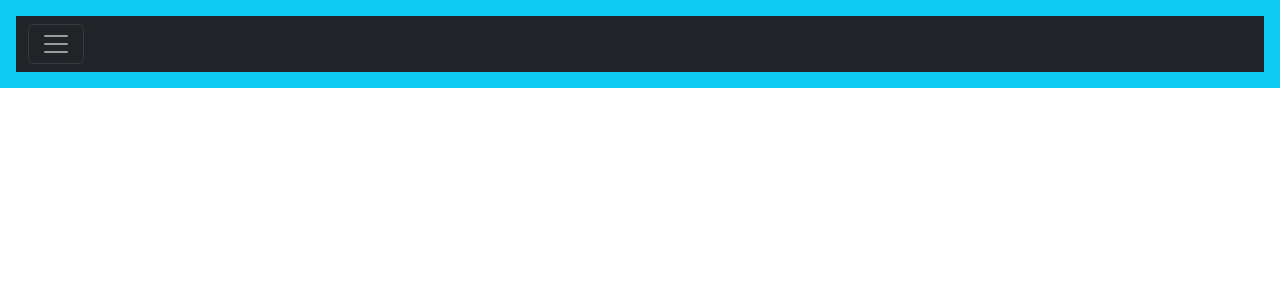
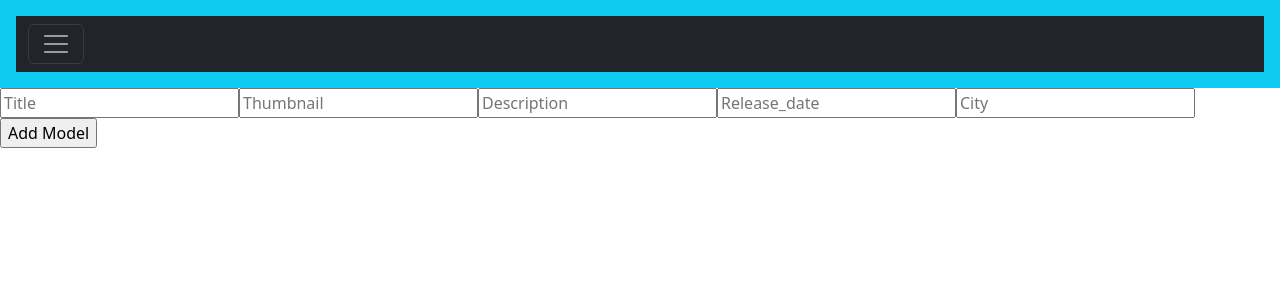
Before and after one commit to Edsey-omenda/Bavarian-Motor-Work, a React (Create React App) app: page /newmodel in a window 1280 px wide. Before the commit this address had no page. Shown: the top 300 px of the page. Built offline with nearby package versions, Linux system fonts and the light colour scheme.

Commit message:
updates  the  model  form  to  succesfully  add a model  to  the app

```diff
--- a/src/components/App.js
+++ b/src/components/App.js
@@ -2,8 +2,8 @@ import React  from 'react'
 import Navbar from  './Navbar'
 import Home from './Home'
 import Models from './Models';
-import Reviews from './Review';
 import {BrowserRouter as Router, Route, Routes} from 'react-router-dom';
+import ModelForm from './ModelForm';
 
 export default  function App(){
       return(
@@ -15,7 +15,7 @@ export default  function App(){
           <Routes>
           <Route  exact path="/" element={<Home />}></Route>
           <Route  exact path="/models" element={<Models />}></Route>
-          <Route  exact path="/reviews" element={<Reviews />}></Route>
+          <Route  exact path="/newmodel" element={<ModelForm />}></Route>
           </Routes>
           </Router>
 
--- a/src/components/ModelCard.js
+++ b/src/components/ModelCard.js
@@ -1,14 +1,20 @@
-import React, {useState} from 'react';
-import ModelItem from './Upmodel';
-import  EditModel from './EditModel'
+import React from 'react';
+// import  EditModel from './EditModel'
 
-export default function ModelCard({modelThumbnail, modelTitle, modelDescription, modelReleaseYear, modelCity, onUpdateModel, onDeleteModel}){
+export default function ModelCard({modelThumbnail, modelTitle, modelDescription, modelReleaseYear, modelCity, models, setModels}){
 
-    const [models, setModels] = useState([]);
 
-    function handleDeleteModel(deletedModel) {
-        console.log("In Models:", deletedModel);
-      }
+    function handleDeleteClick(id){
+        fetch(`http://localhost:4000/models/${id}`,{
+          method:"DELETE",
+        })
+        .then(res => res.json())
+        .then(() => {
+          const deleteModel = models.filter((models) => models.id !== id)
+          setModels(deleteModel)
+        })
+
+    }
 
     return(
         <div className="col m-2">
@@ -19,11 +25,10 @@ export default function ModelCard({modelThumbnail, modelTitle, modelDescription,
             ReleaseYear: &nbsp;{modelReleaseYear}<br></br>
             Description: &nbsp;{modelDescription}<br></br>
             City:   &nbsp;{modelCity}
-            <ModelItem
-            onDeleteModel={handleDeleteModel}
-            onUpdateModel={onUpdateModel}
-            />
-            <EditModel />
+
+            <button className="remove" onClick={(e) =>handleDeleteClick(models.id)}> <span role="img" aria-label="delete">
+              🗑
+            </span>Delete</button>
         </div>
         </div>
 
--- /dev/null
+++ b/src/components/ModelForm.js
@@ -0,0 +1,62 @@
+import React, {useState} from "react";
+
+export default function NewModelForm({title, short_description, thumbnail, release_date, city}) {
+  const[models, setModels] =useState([])
+  const[newTitle, setNewTitle] = useState("")
+  const[newThumbnail, setNewThumbnail] = useState("")
+  const[newDescription, setNewDescription] = useState("")
+  const[newReleaseYear, setNewReleaseYear] = useState("")
+  const[newCity, setNewCity] = useState("")
+
+  function handleNewTitle(event){
+    setNewTitle(event.target.value)
+  }
+
+  function handleNewThumbnail(event){
+    setNewThumbnail(event.target.value)
+  }
+
+  function handleNewDescription(event){
+    setNewDescription(event.target.value)
+  }
+
+  function handleNewReleaseYear(event){
+    setNewReleaseYear(event.target.value)
+  }
+
+  function handleNewCity(event){
+    setNewCity(event.target.value)
+  }
+
+  function handleSubmitNewModel(event){
+    event.preventDefault();
+    const newPoem = {
+      title: newTitle,
+      thumbnail: newThumbnail,
+      short_description: newDescription,
+      release_date: newReleaseYear,
+      city: newCity
+    }
+
+    fetch("http://localhost:4000/models",{
+    method: "POST",
+    headers: {
+      "Content-Type": "application/json",
+    },
+    body: JSON.stringify(newPoem),
+   })
+   .then((r) => r.json())
+    .then((newModel) => setModels([...models,newModel]));
+  }
+
+  return (
+    <form className="new-poem-form" onSubmit={handleSubmitNewModel}>
+      <input placeholder="Title"  title="title" value={title} onChange={handleNewTitle}/>
+      <input placeholder="Thumbnail"  title="title" value={thumbnail} onChange={handleNewThumbnail}/>
+      <input placeholder="Description"  title="title" value={short_description} onChange={handleNewDescription}/>
+      <input placeholder="Release_date"  title="title" value={release_date} onChange={handleNewReleaseYear}/>
+      <input placeholder="City"  value={city} onChange={handleNewCity}/>
+      <input type="submit" value="Add Model" />
+    </form>
+  );
+}
--- a/src/components/Navbar.js
+++ b/src/components/Navbar.js
@@ -12,7 +12,7 @@ export default function Home(){
         < li className="nav-item" role="presentation">
         <Link className='nav-link text-blue h4' to="/">Home</Link>
         <Link className='nav-link text-blue h4' to="/models">Models</Link>
-        <Link className='nav-link text-blue h4' to="/reviews">Reviews</Link>
+        <Link className='nav-link text-blue h4' to="/newmodel">NewModels</Link>
         </li>
  </ul>
   </div>
--- a/src/components/Upmodel.js
+++ b/src/components/Upmodel.js
@@ -1,21 +1,24 @@
 
-import React from "react";
+import React, {useState} from 'react';
 
-function ModelItem({ id, onDeleteModel }) {
+function ModelItem({ models, setModels}) {
 
 
-  function handleDeleteClick(){
+  function handleDeleteClick(id){
       fetch(`http://localhost:4000/models/${id}`,{
         method:"DELETE",
       })
       .then(res => res.json())
-      .then(()=> console.log("deleted!"))
-    onDeleteModel(id)
+      .then(() => {
+        const deleteModel = models.filter((models) => models.id !== id)
+        setModels(deleteModel)
+      })
+
   }
 
   return (
     <div>
-      <button className="remove" onClick={handleDeleteClick}> <span role="img" aria-label="delete">
+      <button className="remove" onDeleteModel={(e) =>handleDeleteClick(model.id)}> <span role="img" aria-label="delete">
               🗑
             </span>Delete</button>
     </div>
```
